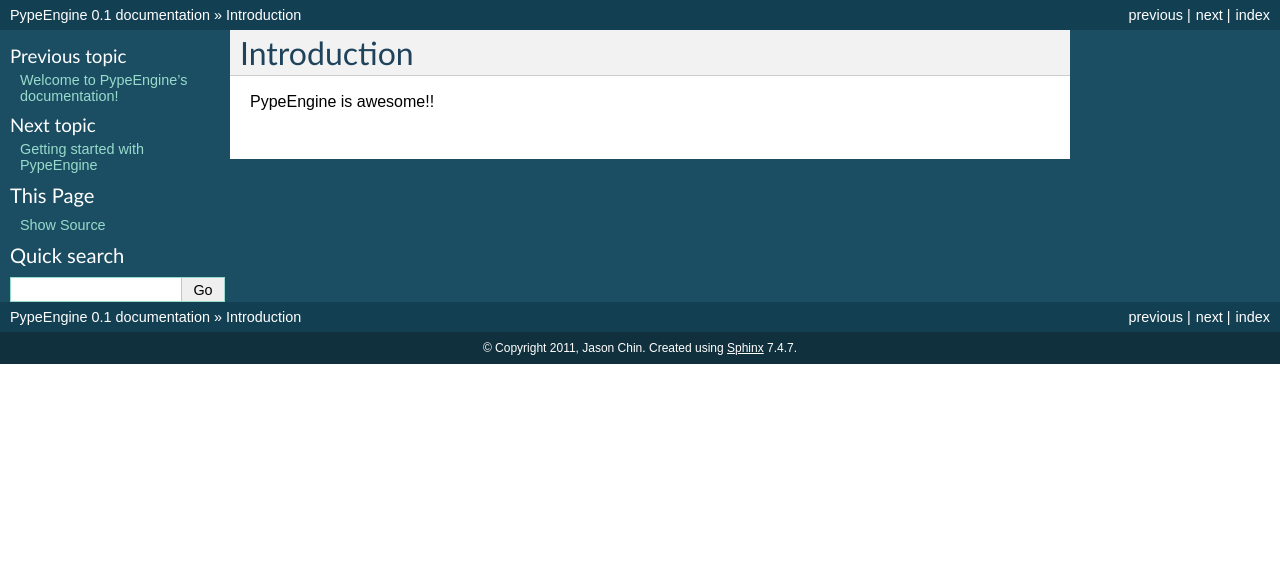
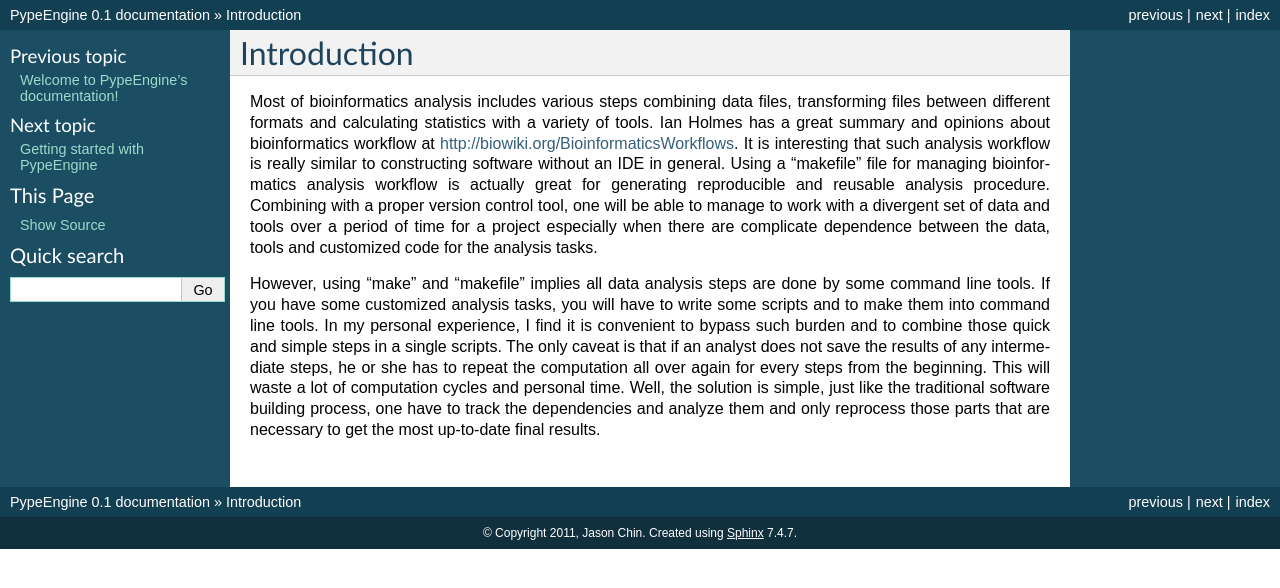
Before and after one commit to PacificBiosciences/pypeFLOW, a Sphinx documentation site: the page built from doc/introduction.rst, in a window 1280 px wide. Shown: the top 588 px of the page. Built offline with Sphinx 7.4.7, drawn with Linux system fonts in a browser that asks for light colours.

```diff
--- a/doc/introduction.rst
+++ b/doc/introduction.rst
@@ -2,4 +2,26 @@
 Introduction
 ============
 
-PypeEngine is awesome!!
+Most of bioinformatics analysis includes various steps combining data files,
+transforming files between different formats and calculating statistics with a
+variety of tools. Ian Holmes has a great summary and opinions about
+bioinformatics workflow at http://biowiki.org/BioinformaticsWorkflows.  It is
+interesting that such analysis workflow is really similar to constructing
+software without an IDE in general.  Using a "makefile" file for managing
+bioinformatics analysis workflow is actually great for generating reproducible
+and reusable analysis procedure.  Combining with a proper version control tool, one
+will be able to manage to work with a divergent set of data and tools over a
+period of time for a project especially when there are complicate dependence
+between the data, tools and customized code for the analysis tasks.
+
+However, using "make" and "makefile" implies all data analysis steps are done by
+some command line tools. If you have some customized analysis tasks, you will
+have to write some scripts and to make them into command line tools.  In
+my personal experience, I find it is convenient to bypass such burden and to
+combine those quick and simple steps in a single scripts.  The only caveat is
+that if an analyst does not save the results of any intermediate steps, he or
+she has to repeat the computation all over again for every steps from the
+beginning. This will waste a lot of computation cycles and personal time.  Well,
+the solution is simple, just like the traditional software building process, one
+have to track the dependencies and analyze them and only reprocess those parts that
+are necessary to get the most up-to-date final results.
```
Also changed, not shown: 2 other files.
